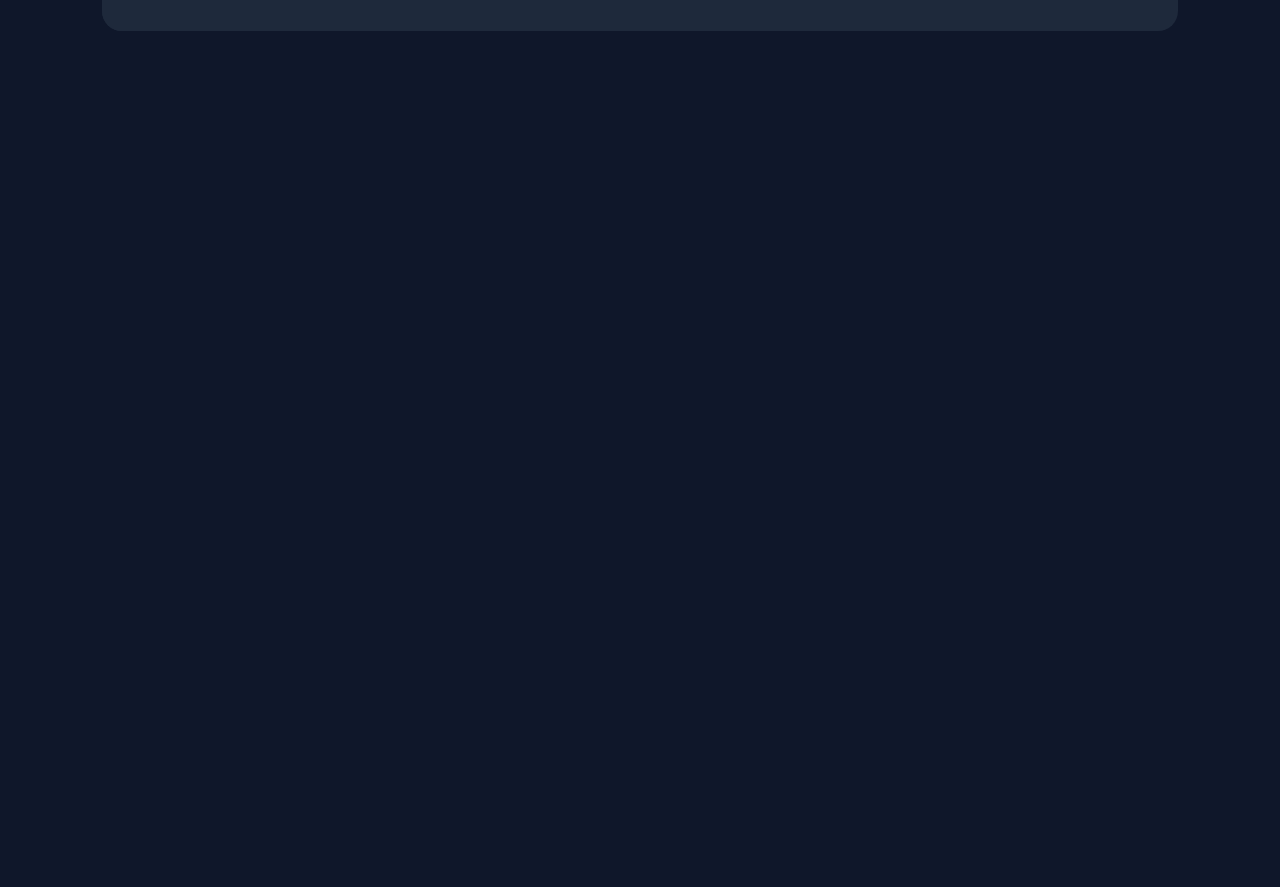
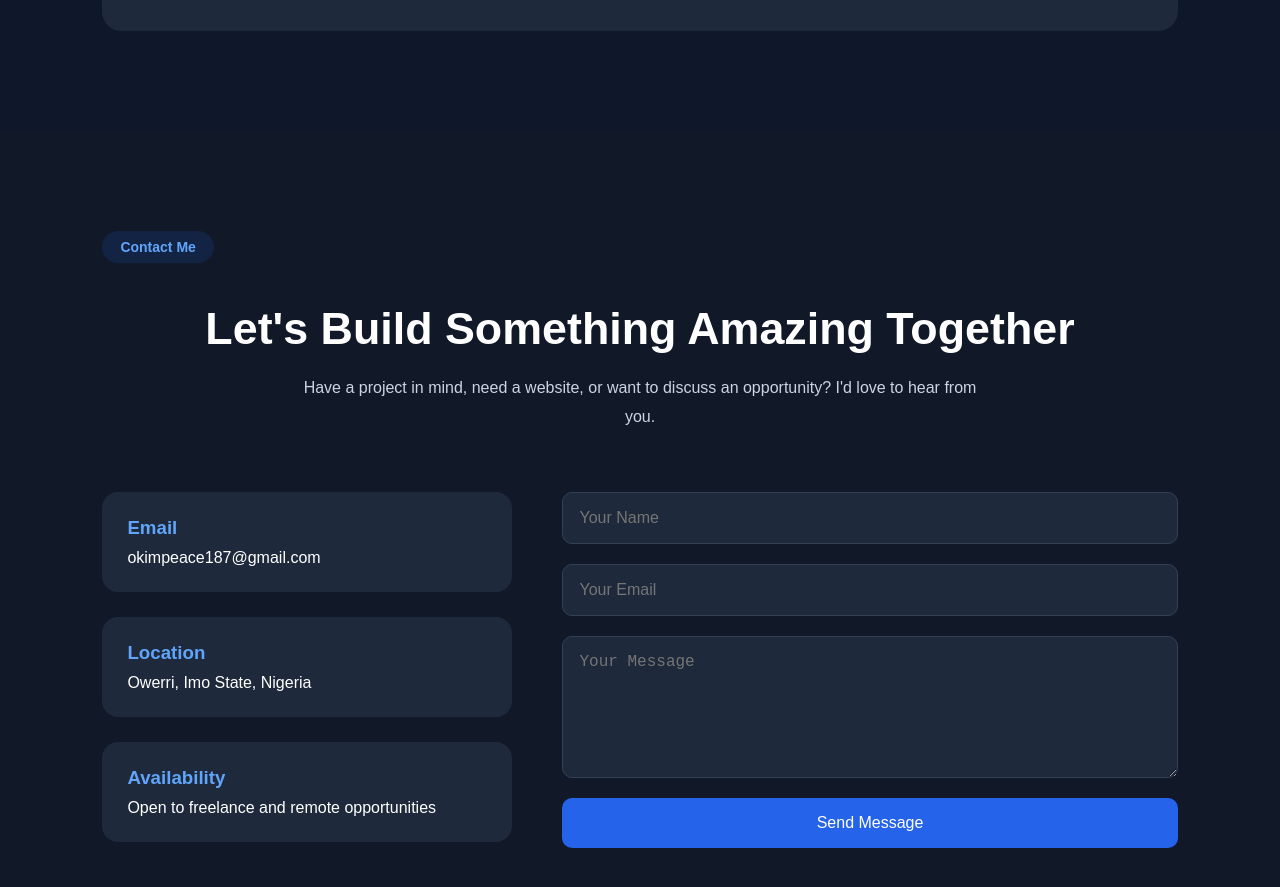
Before and after one commit to Okim-Tech/Okim-s-Portfolio, a React (Vite) app: page / in a window 1280 px wide. Shown: the part 3800-4687 px from the top of the page. Before the commit the page ends 3931 px from the top, so only its background shows below. Built offline with nearby package versions, Linux system fonts and the light colour scheme.

Commit message:
Added and Styled Contact Section

```diff
--- a/src/components/Contact/Contact.css
+++ b/src/components/Contact/Contact.css
@@ -0,0 +1,99 @@
+.contact {
+  padding: 100px 8%;
+  background: #111827;
+  color: white;
+}
+
+.contact-container {
+  max-width: 1200px;
+  margin: auto;
+}
+
+.contact h2 {
+  text-align: center;
+  font-size: 2.8rem;
+  margin: 20px 0;
+}
+
+.contact-intro {
+  text-align: center;
+  color: #cbd5e1;
+  max-width: 700px;
+  margin: 0 auto 60px;
+  line-height: 1.8;
+}
+
+.contact-grid {
+  display: grid;
+  grid-template-columns: 1fr 1.5fr;
+  gap: 50px;
+}
+
+.contact-info {
+  display: flex;
+  flex-direction: column;
+  gap: 25px;
+}
+
+.contact-item {
+  background: #1e293b;
+  padding: 25px;
+  border-radius: 16px;
+}
+
+.contact-item h3 {
+  color: #60a5fa;
+  margin-bottom: 10px;
+}
+
+.contact-form {
+  display: flex;
+  flex-direction: column;
+  gap: 20px;
+}
+
+.contact-form input,
+.contact-form textarea {
+  background: #1e293b;
+  border: 1px solid #334155;
+  border-radius: 10px;
+  padding: 16px;
+  color: white;
+  font-size: 16px;
+}
+
+.contact-form input:focus,
+.contact-form textarea:focus {
+  outline: none;
+  border-color: #3b82f6;
+}
+
+.contact-form button {
+  background: #2563eb;
+  color: white;
+  border: none;
+  padding: 16px;
+  border-radius: 10px;
+  font-size: 16px;
+  cursor: pointer;
+  transition: 0.3s;
+}
+
+.contact-form button:hover {
+  background: #1d4ed8;
+  transform: translateY(-3px);
+}
+
+@media (max-width: 768px) {
+  .contact {
+    padding: 80px 6%;
+  }
+
+  .contact h2 {
+    font-size: 2rem;
+  }
+
+  .contact-grid {
+    grid-template-columns: 1fr;
+  }
+}
--- a/src/components/Contact/Contact.jsx
+++ b/src/components/Contact/Contact.jsx
@@ -1,7 +1,49 @@
-import React from "react";
+import "./Contact.css";
 
 const Contact = () => {
-  return <div></div>;
+  return (
+    <section className="contact" id="contact">
+      <div className="contact-container">
+        <span className="section-tag">Contact Me</span>
+
+        <h2>Let's Build Something Amazing Together</h2>
+
+        <p className="contact-intro">
+          Have a project in mind, need a website, or want to discuss an
+          opportunity? I'd love to hear from you.
+        </p>
+
+        <div className="contact-grid">
+          <div className="contact-info">
+            <div className="contact-item">
+              <h3>Email</h3>
+              <p>okimpeace187@gmail.com</p>
+            </div>
+
+            <div className="contact-item">
+              <h3>Location</h3>
+              <p>Owerri, Imo State, Nigeria</p>
+            </div>
+
+            <div className="contact-item">
+              <h3>Availability</h3>
+              <p>Open to freelance and remote opportunities</p>
+            </div>
+          </div>
+
+          <form className="contact-form">
+            <input type="text" placeholder="Your Name" />
+
+            <input type="email" placeholder="Your Email" />
+
+            <textarea placeholder="Your Message" rows="6"></textarea>
+
+            <button type="submit">Send Message</button>
+          </form>
+        </div>
+      </div>
+    </section>
+  );
 };
 
 export default Contact;
```
